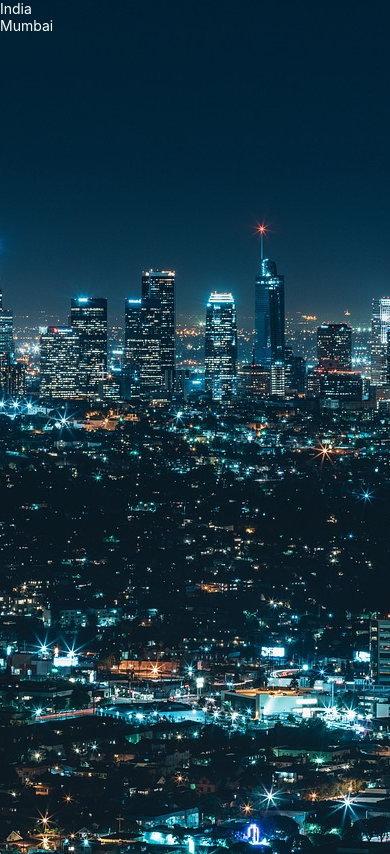
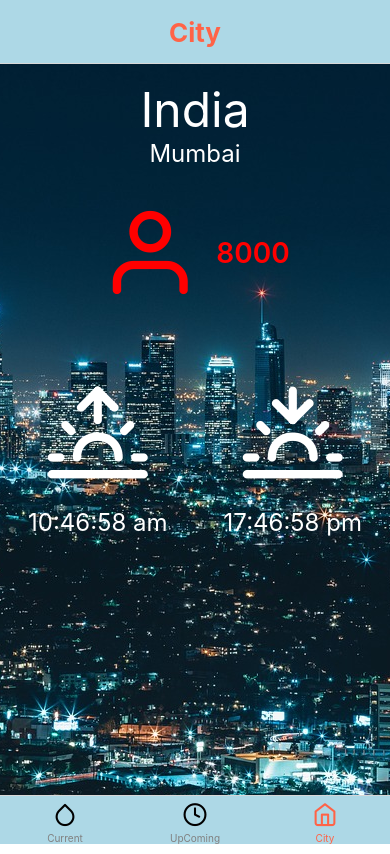
Before and after one commit to saeed-mohammad/RN-weather, a React Native app: screen /City in a window 390 px wide. Built offline with nearby package versions, Linux system fonts and the light colour scheme.

Commit message:
static app

```diff
--- a/App.js
+++ b/App.js
@@ -1,22 +1,19 @@
-import {SafeAreaView, StyleSheet} from 'react-native';
+import {SafeAreaView} from 'react-native';
 import React from 'react';
 import UpComingWeather from './src/screens/UpComingWeather';
 import CurrentWeather from './src/screens/CurrentWeather';
 import City from './src/screens/City';
+import { NavigationContainer } from '@react-navigation/native';
+import BottomTab from './src/Navigation/BottomTab';
 
 const App = () => {
   return (
-    // eslint-disable-next-line react-native/no-inline-styles
-    <SafeAreaView style={{flex: 1}}>
-      {/*
-        <CurrentWeather />
-        <UpComingWeather />
-      */}
-      <City />
-    </SafeAreaView>
+    <NavigationContainer>
+      <SafeAreaView style={{flex: 1}}>
+       <BottomTab />
+      </SafeAreaView>
+    </NavigationContainer>
   );
 };
 
 export default App;
-
-const styles = StyleSheet.create({});
--- a/package.json
+++ b/package.json
@@ -10,8 +10,12 @@
     "test": "jest"
   },
   "dependencies": {
+    "@react-navigation/bottom-tabs": "^6.5.8",
+    "@react-navigation/native": "^6.1.7",
     "react": "18.2.0",
     "react-native": "0.72.3",
+    "react-native-safe-area-context": "^4.7.1",
+    "react-native-screens": "^3.22.1",
     "react-native-vector-icons": "^9.2.0"
   },
   "devDependencies": {
--- /dev/null
+++ b/src/Navigation/BottomTab.js
@@ -0,0 +1,41 @@
+
+import React from 'react'
+
+import { createBottomTabNavigator } from '@react-navigation/bottom-tabs';
+import CurrentWeather from '../screens/CurrentWeather';
+import UpComingWeather from '../screens/UpComingWeather';
+import City from '../screens/City';
+import Feather from 'react-native-vector-icons/Feather';
+
+const Tab = createBottomTabNavigator();
+const BottomTab = () => {
+  return (
+        <Tab.Navigator
+        initialRouteName='Current'
+        screenOptions={{
+            tabBarActiveTintColor:'tomato',
+            tabBarInactiveTintColor:'grey',
+
+            tabBarStyle:{backgroundColor:'lightblue'},
+            headerStyle:{backgroundColor:'lightblue'},
+            headerTitleStyle:{fontWeight:'bold',fontSize:26,color:'tomato'},
+            headerTitleAlign: 'center',
+        }}>
+          <Tab.Screen name="Current" component={CurrentWeather}
+          options={{
+            tabBarIcon:({focused})=>  <Feather name={'droplet'} size={25} color={focused?'tomato':'black'}/>
+          }}/>
+          <Tab.Screen name="UpComing" component={UpComingWeather}
+          options={{
+            tabBarIcon:({focused})=>  <Feather name={'clock'} size={25} color={focused?'tomato':'black'}/>
+          }} />
+          <Tab.Screen name="City" component={City}
+          options={{
+            tabBarIcon:({focused})=>  <Feather name={'home'} size={25} color={focused?'tomato':'black'}/>
+          }}/>
+        </Tab.Navigator>
+      );
+
+}
+
+export default BottomTab
--- /dev/null
+++ b/src/components/IconText.js
@@ -0,0 +1,26 @@
+import { StyleSheet, Text, View } from 'react-native'
+import React from 'react'
+import Feather from 'react-native-vector-icons/Feather';
+const IconText = ({icon,color,bodyTxt}) => {
+  return (
+    <View style={styles.icon}>
+    <Feather name={icon} size={100} color={color} />
+    <Text  style={styles.iconTxt}>{bodyTxt}</Text>
+  </View>
+  )
+}
+
+export default IconText
+
+const styles = StyleSheet.create({
+
+      icon:{
+        alignItems:'center',
+        gap:20,
+        marginTop:20
+      },
+      iconTxt:{
+        color:'white',
+        fontSize:24
+      },
+})
--- a/src/screens/City.js
+++ b/src/screens/City.js
@@ -1,5 +1,7 @@
 import {StyleSheet, Text, View, ImageBackground, StatusBar} from 'react-native';
 import React from 'react';
+import Feather from 'react-native-vector-icons/Feather';
+import IconText from '../components/IconText';
 
 const City = () => {
   return (
@@ -9,8 +11,19 @@ const City = () => {
         style={styles.imageLayout}
         resizeMode="cover"
         source={require('../../Assets/city.jpg')}>
-        <Text style={styles.country}>India</Text>
-        <Text style={styles.city}>Mumbai</Text>
+        <View style={styles.contryContainer}>
+          <Text style={styles.country}>India</Text>
+          <Text style={styles.city}>Mumbai</Text>
+        </View>
+        <View  style={styles.userContainer}>
+        <Feather name="user" size={100} color="red" />
+        <Text style={styles.userTxt}>8000</Text>
+        </View>
+
+        <View style={styles.iconContainer}>
+        <IconText icon='sunrise' color='#fff' bodyTxt='10:46:58 am'/>
+        <IconText icon='sunset' color='#fff' bodyTxt='17:46:58 pm'/>
+        </View>
       </ImageBackground>
     </View>
   );
@@ -26,10 +39,35 @@ const styles = StyleSheet.create({
     flex: 1,
     width: '100%',
   },
+  contryContainer:{
+    alignItems:'center',
+    paddingTop:16
+  },
   country: {
     color: 'white',
+    fontSize:48
   },
   city: {
     color: 'white',
+    fontSize:24
   },
+  userContainer:{
+    marginTop:30,
+    alignItems:'center',
+    flexDirection:'row',
+    justifyContent:'center',
+    gap:16
+  },
+  userTxt:{
+    color:'red',
+    fontSize:28,
+    fontWeight:'600'
+  },
+  iconContainer:{
+    marginTop:50,
+    flexDirection:'row',
+    alignItems:'center',
+    justifyContent:'space-around'
+  },
+
 });
--- a/src/screens/CurrentWeather.js
+++ b/src/screens/CurrentWeather.js
@@ -1,7 +1,7 @@
 import {StyleSheet, Text, View} from 'react-native';
 import React from 'react';
 import Feather from 'react-native-vector-icons/Feather';
-
+import { WeatherType } from '../utilities/weatherType';
 const CurrentWeather = () => {
   return (
     <View style={styles.container}>
@@ -16,7 +16,7 @@ const CurrentWeather = () => {
       </View>
       <View style={styles.bodyWrapper}>
         <Text style={styles.desc}>Its sunny</Text>
-        <Text style={styles.mesg}>Its perfect t-shirt Weather</Text>
+        <Text style={styles.mesg}>{WeatherType['Clouds'].message}</Text>
       </View>
     </View>
   );
@@ -49,6 +49,7 @@ const styles = StyleSheet.create({
     flex: 1,
     flexDirection: 'row',
     justifyContent: 'space-around',
+    gap:20
   },
   sug: {
     fontSize: 20,
@@ -60,6 +61,7 @@ const styles = StyleSheet.create({
     alignItems: 'flex-start',
     justifyContent: 'flex-end',
     width: '100%',
+    padding:5
   },
   desc: {
     fontSize: 48,
--- /dev/null
+++ b/src/utilities/weatherType.js
@@ -0,0 +1,42 @@
+export const WeatherType={
+    Clear:{
+        icon:'sun',
+        message:'It is perfect t-shirt weather',
+        backgroundColor:'#e47200'
+    },
+    Rain:{
+        icon:'umbrella',
+        message:'you will need an umbrella',
+        backgroundColor:'#0000ff'
+    },
+    Thunderstom:{
+        icon:'zap',
+        message:'It could be noisy',
+        backgroundColor:'#000'
+    },
+    Drizzle:{
+        icon:'cloud-rain',
+        message:'It might rain a little',
+        backgroundColor:'#36454f'
+    },
+    Snow:{
+        icon:'cloud-snow',
+        message:'Lets build a snowman',
+        backgroundColor:'#7f6065'
+    },
+    Haze:{
+        icon:'wind',
+        message:'It might  be a bit damp',
+        backgroundColor:'#58586e'
+    },
+    Clouds:{
+        icon:'cloud',
+        message:'You could live in clouds',
+        backgroundColor:'#363636'
+    },
+    Mist:{
+        icon:'align-justify',
+        message:'It might be hard to see',
+        backgroundColor:'#3e3e37'
+    }
+}
```
Also changed, not shown: 1 other file (tests, documents, lock files or other folders).
